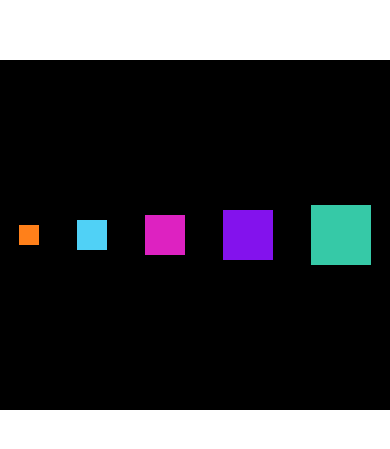
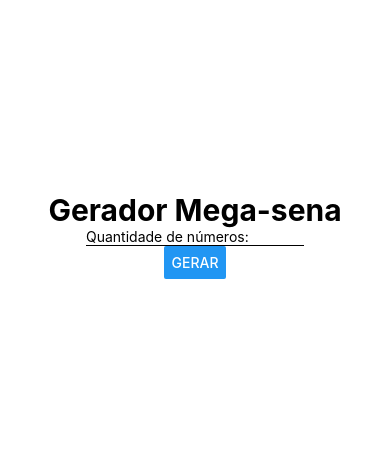
Before and after one commit to Tartaminos/Curso-react-native, a React Native app: screen / in a window 390 px wide. Shown: the part 187-636 px from the top of the page. Built offline with nearby package versions, Linux system fonts and the light colour scheme.

Commit message:
exercicio mega

```diff
--- a/src/App.js
+++ b/src/App.js
@@ -21,17 +21,20 @@
 // import EntryYourName from "./components/EntryYourName"
 // import Square from "./components/layout/Square"
 // import FlexBox1 from "./components/layout/FlexBox1"
-import FlexBox3 from "./components/layout/FlexBox3"
-
+// import FlexBox3 from "./components/layout/FlexBox3"
+import Mega from "./components/mega/Mega"
 
 
 export default () => (
         <SafeAreaView style={style.App}>
 
-            <FlexBox3 />
+        <Mega />
+
 
 
            {/* <CompPadrao />
+
+            <FlexBox3 />
 
             <FlexBox2 />
 
--- /dev/null
+++ b/src/components/mega/Mega.js
@@ -0,0 +1,75 @@
+import React, { Component, Fragment } from "react";
+import { Button, Text, TextInput, View } from "react-native";
+import style from '../style'
+import Number from "./Number";
+
+export default class Mega extends Component{
+
+    state = {
+        quantidade: this.props.quantidadeNumeros,
+        numeros: []
+    }
+
+    alteraQuantidade = (novaQuantidade) => {
+        this.setState({ quantidade: +novaQuantidade })
+    }
+
+    // seguindo o algoritimo do curso baseado em programação funcional
+    gerarNumeroNaoContido = nums => {
+        const novo  = parseInt(Math.random() * 60) + 1
+        return nums.includes(novo)? this.gerarNumeroNaoContido(nums) : novo
+    }
+
+    gerarNumeros = () => {
+        const numeros = Array(this.state.quantidade)
+            .fill()
+            .reduce(n => [...n, this.gerarNumeroNaoContido(n)], [] )
+            .sort((a, b) => a - b)
+        this.setState({ numeros })
+    }
+
+    showNumbers = () => {
+        const nums = this.state.numeros
+
+        return nums.map(num => {
+            return <Number num={num} />
+        })
+    }
+
+    render() {
+        return (
+            <Fragment>
+                <Text style={style.biggerText} >
+                    Gerador Mega-sena
+                </Text>
+
+                <TextInput
+                    keyboardType="numeric"
+                    style={{borderBottomWidth: 1}}
+                    placeholder="Quantidade de números:"
+                    value={this.state.novaQuantidade}
+                    onChangeText={this.alteraQuantidade}
+                >
+
+                </TextInput>
+
+                <Button
+                    title='Gerar'
+                    onPress={this.gerarNumeros}
+                >
+
+                </Button>
+
+                <View style={{
+                    flexDirection: 'row',
+                    flexWrap: 'wrap',
+                    justifyContent: 'center',
+                }}>
+
+                    {this.showNumbers()}
+                </View>
+            </Fragment>
+
+        )
+    }
+}
--- /dev/null
+++ b/src/components/mega/Number.js
@@ -0,0 +1,30 @@
+import React, { Fragment } from 'react'
+import { Text, View, StyleSheet } from 'react-native'
+import generalStyle from '../style'
+
+export default ({num}) => {
+    return (
+        <Fragment>
+            <View style={style.Conteiner}>
+                <Text style={generalStyle.biggerText, style.Num}>
+                    {num}
+                </Text>
+            </View>
+        </Fragment>
+    )
+}
+
+const style = StyleSheet.create({
+    Conteiner: {
+        height: 50,
+        width: 50,
+        backgroundColor: '#000',
+        margin: 5,
+        borderRadius: 25,
+    },
+
+    Num: {
+        color: '#FFF',
+        textAlign: 'center',
+    }
+})
--- a/src/components/style.js
+++ b/src/components/style.js
@@ -2,10 +2,9 @@
 
 export default StyleSheet.create({
     biggerText: {
-        fontSize: 24,
+        fontSize: 30,
         textAlign: "center",
         fontWeight: 'bold',
-        textAlign: 'center',
     },
 
     counterStyle: {
```
